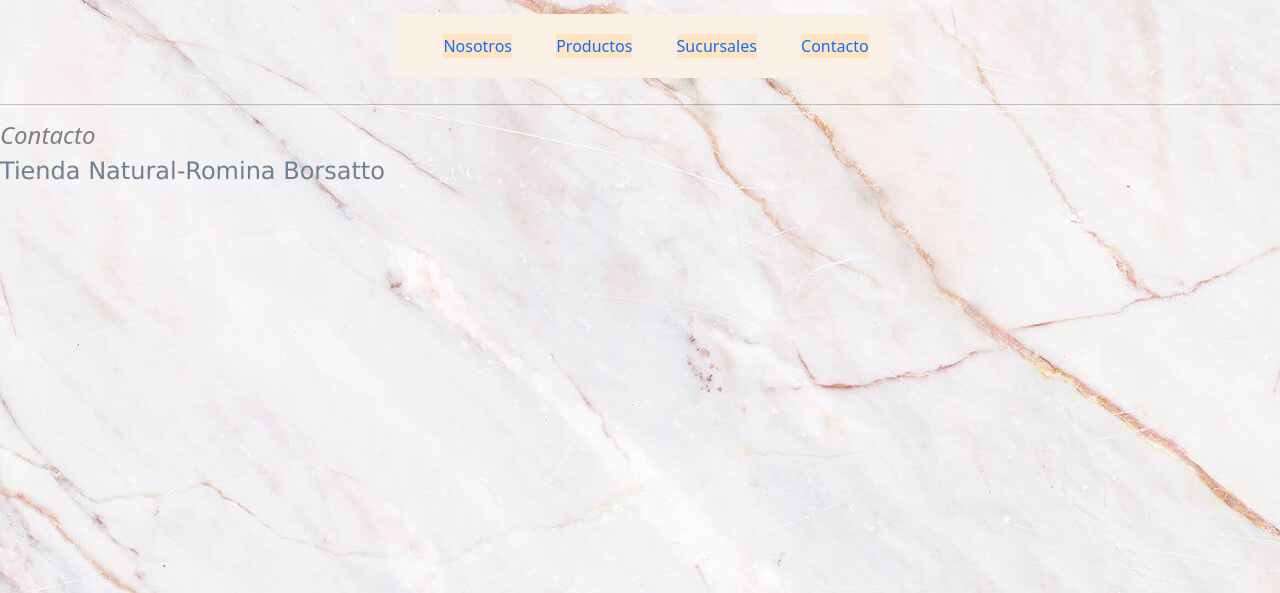
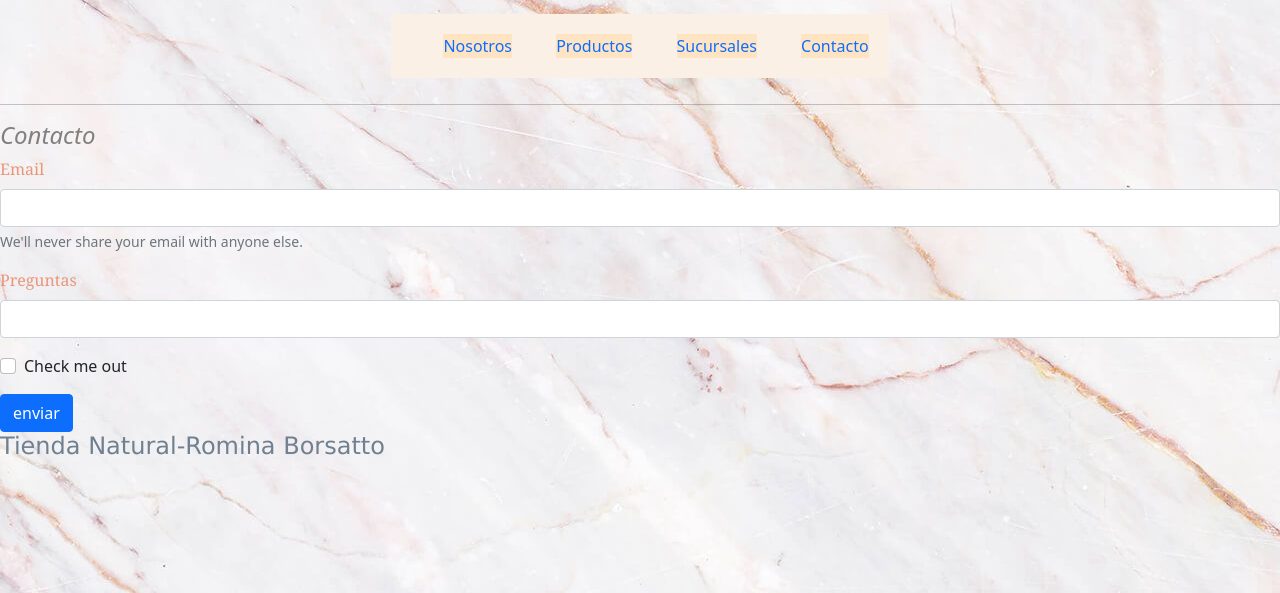
Before and after one commit to RominaBorsatto/practicadesafio, a plain HTML site: page web/contacto.html in a window 1280 px wide. Shown: the part 207-800 px from the top of the page. Drawn offline with nearby package versions, Linux system fonts and the light colour scheme; a web font is replaced by a local one.

Commit message:
guardo forms en contacto

```diff
--- a/web/contacto.html
+++ b/web/contacto.html
@@ -5,7 +5,6 @@
     <meta http-equiv="X-UA-Compatible" content="IE=edge">
     <meta name="viewport" content="width=device-width, initial-scale=1.0">
     <link rel="shortcut icon" href="./imagenes/favicon-32x32.png">
-    <link rel="stylesheet" href="estilo.css">
     <link rel="preconnect" href="https://fonts.googleapis.com">
     <link rel="preconnect" href="https://fonts.gstatic.com" crossorigin>
     <link href="https://fonts.googleapis.com/css2?family=Arima+Madurai&family=Montserrat:ital,wght@1,300&display=swap" rel="stylesheet">
@@ -33,7 +32,22 @@
 <main>
         <section>
             <h3>Contacto</h3>
-
+            <form>
+                <div class="mb-3">
+                  <label for="exampleInputEmail1" class="form-label">Email </label>
+                  <input type="email" class="form-control" id="exampleInputEmail1" aria-describedby="emailHelp">
+                  <div id="emailHelp" class="form-text">We'll never share your email with anyone else.</div>
+                </div>
+                <div class="mb-3">
+                  <label for="exampleInputPassword1" class="form-label">Preguntas</label>
+                  <input type="password" class="form-control" id="exampleInputPassword1">
+                </div>
+                <div class="mb-3 form-check">
+                  <input type="checkbox" class="form-check-input" id="exampleCheck1">
+                  <label class="form-check-label" for="exampleCheck1">Check me out</label>
+                </div>
+                <button type="submit" class="btn btn-primary">enviar</button>
+              </form>
 
 
         </section>
```
